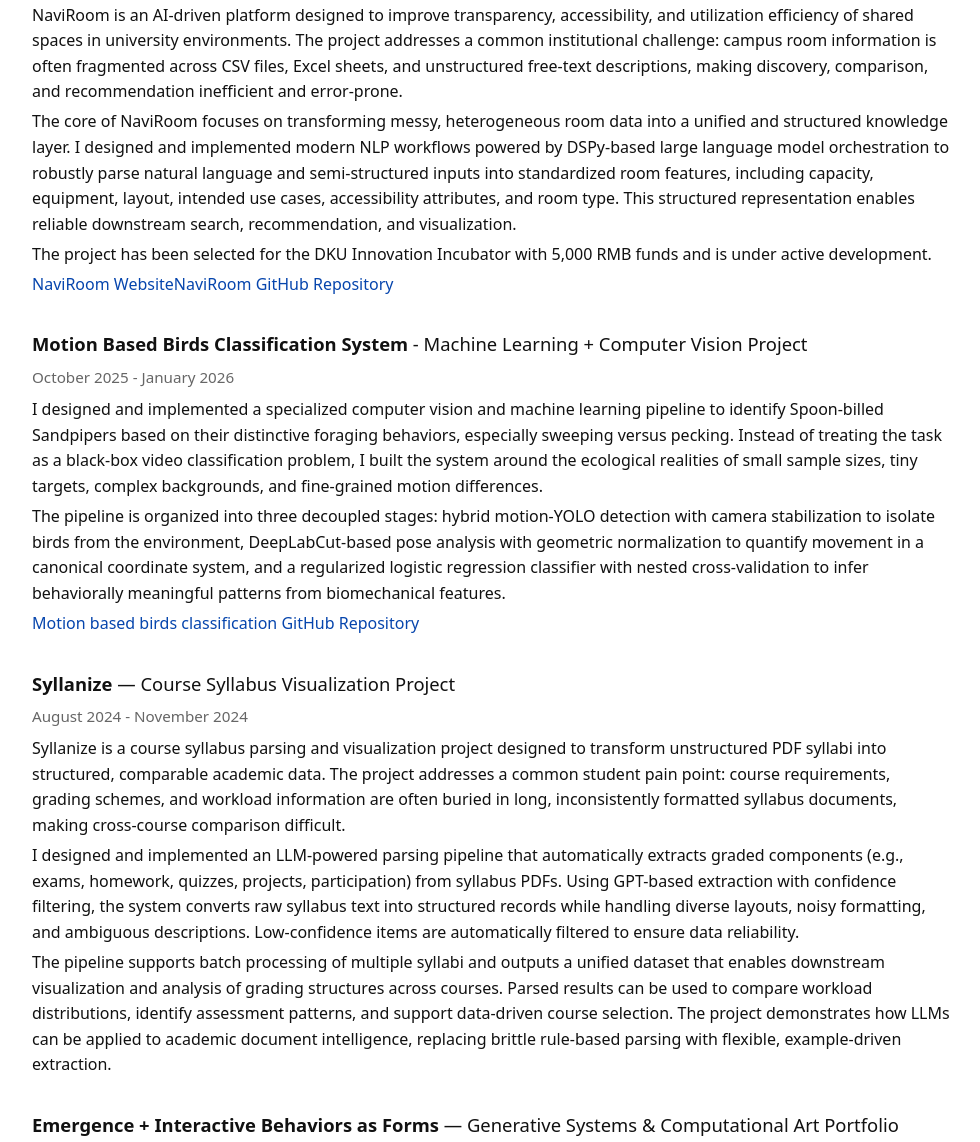
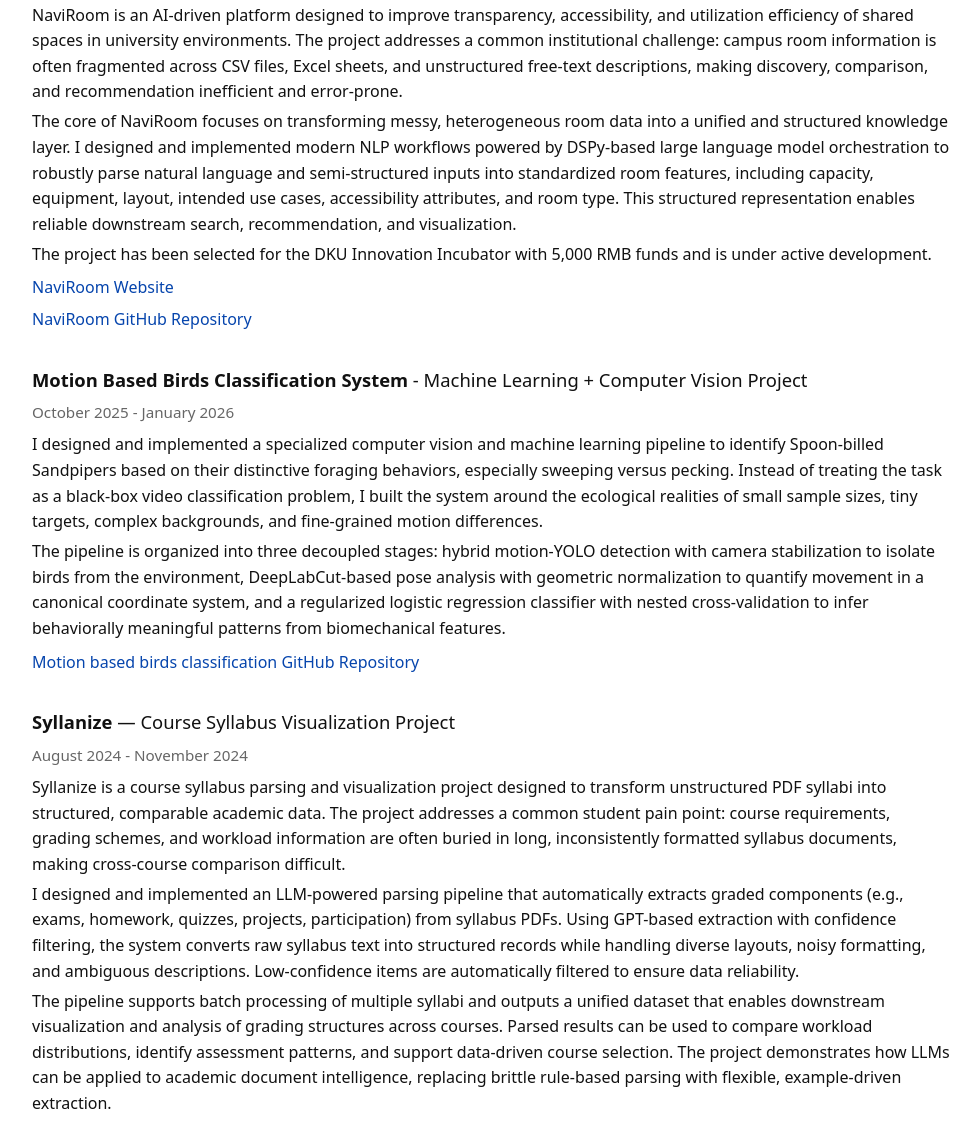
Before and after one commit to zhiwei531/zhiwei531.github.io, a plain HTML site: page index.html in a window 1280 px wide. Shown: the part 991-2133 px from the top of the page, without its empty margins (208-1188 px from the left). Drawn offline with Linux system fonts and the light colour scheme.

Commit message:
adjust link format

```diff
--- a/js/site.js
+++ b/js/site.js
@@ -17,12 +17,18 @@
   }
 
   function createStandaloneLinks(links = []) {
-    return links
-      .map(
-        (link) =>
-          `<a href="${link.href}" target="_blank" rel="noopener noreferrer">${link.label}</a>`
-      )
-      .join("");
+    if (!links.length) return "";
+
+    return `
+      <div class="item-links">
+        ${links
+          .map(
+            (link) =>
+              `<a href="${link.href}" target="_blank" rel="noopener noreferrer">${link.label}</a>`
+          )
+          .join("")}
+      </div>
+    `;
   }
 
   function createItems(items = []) {
--- a/styles.css
+++ b/styles.css
@@ -266,6 +266,17 @@
   font-size: 0.95rem;
 }
 
+.item-links {
+  display: flex;
+  flex-direction: column;
+  gap: 6px;
+  margin-top: 8px;
+}
+
+.item-links a {
+  display: inline-block;
+}
+
 /* Make the item header larger but not fully bold;
    keep only the <strong> title bold so trailing text (— Prof...) is normal weight. */
 .item > div:first-child {
```
